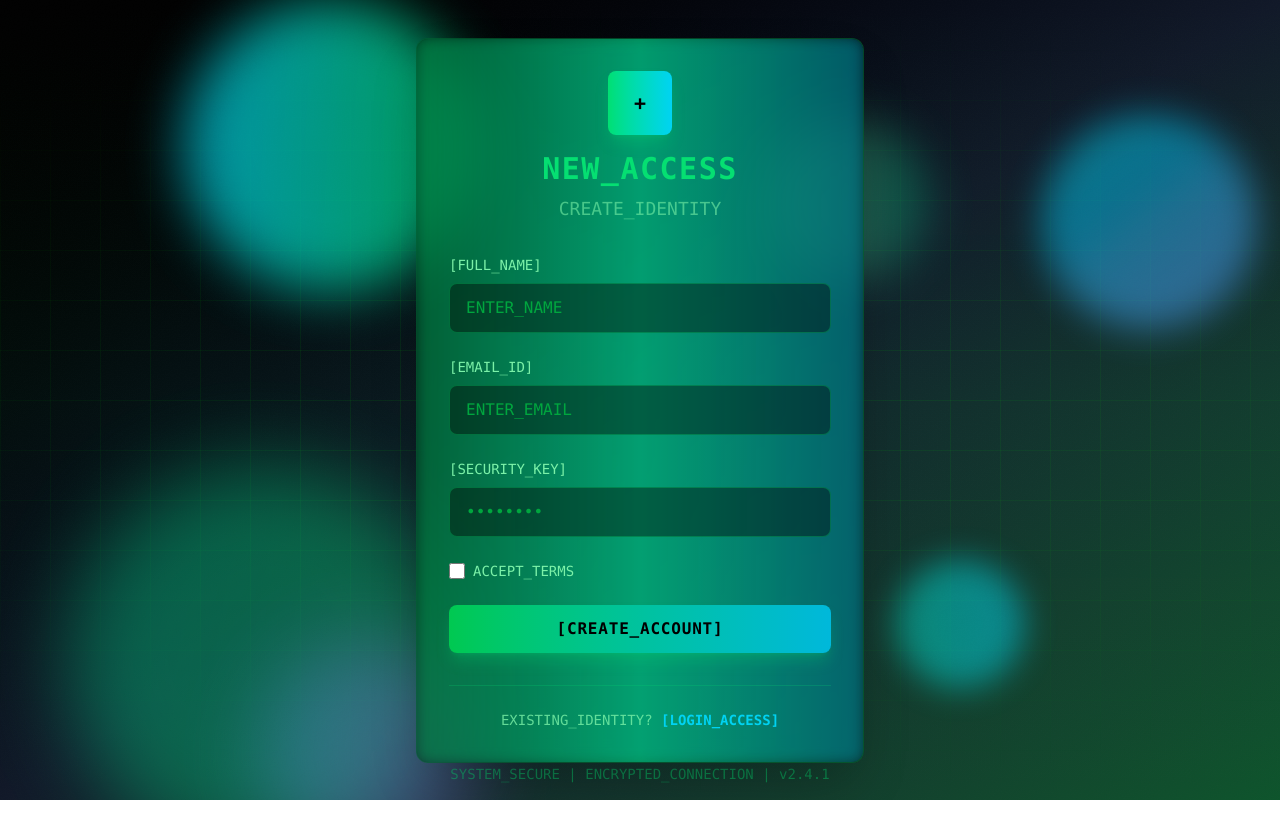
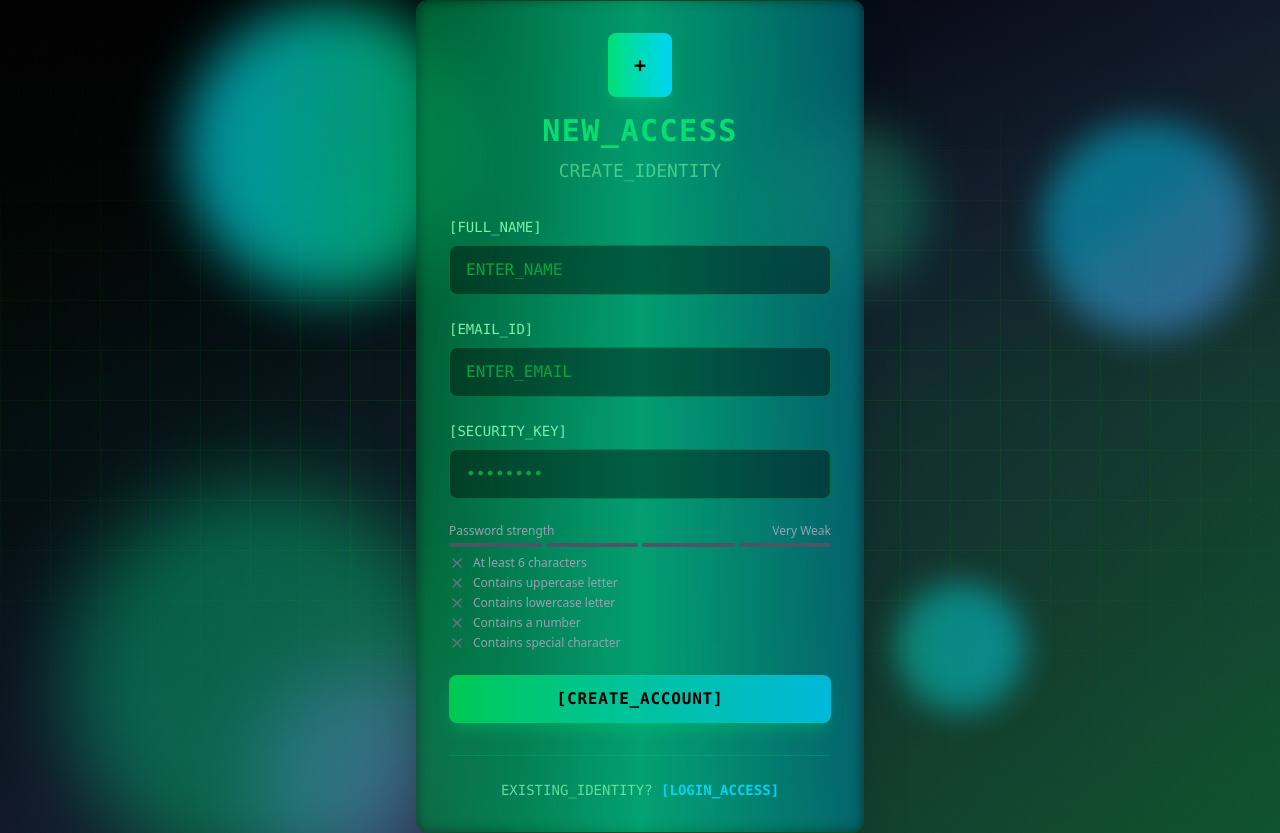
Before and after one commit to salmaelakhal/mern-authentication-system, a React app in the folder frontend/: page /signup in a window 1280 px wide. Before the commit the page ends 800 px from the top, so only its background shows below. Built offline with nearby package versions, Linux system fonts and the light colour scheme; the HTML template or start-up script is replaced by a standard one.

Commit message:
feat(ui): add advanced password strength meter with live validation and visual feedback

```diff
--- a/frontend/src/pages/LoginPage.jsx
+++ b/frontend/src/pages/LoginPage.jsx
@@ -1,4 +1,5 @@
 import React from 'react'
+import { Link } from 'react-router-dom'
 
 function LoginPage() {
   return (
@@ -76,9 +77,9 @@ function LoginPage() {
             <div className="mt-8 pt-6 border-t border-green-400/20">
               <p className="text-center text-green-300/80 text-sm font-mono">
                 NO_ACCOUNT?{" "}
-                <a href="#" className="text-cyan-400 hover:text-cyan-300 font-bold transition-colors">
+                <Link to="/signup" className="text-cyan-400 hover:text-cyan-300 font-bold transition-colors">
                   [REQUEST_ACCESS]
-                </a>
+                </Link>
               </p>
             </div>
           </div>
--- a/frontend/src/pages/SignUpPage.jsx
+++ b/frontend/src/pages/SignUpPage.jsx
@@ -1,5 +1,7 @@
-import React, { useState } from 'react';
-import { Link } from 'react-router-dom';
+import React, { useState } from "react";
+import { Link } from "react-router-dom";
+import { motion } from "framer-motion";
+import PasswordStrengthMeter from "../components/PasswordStrengthMeter";
 
 function SignUpPage() {
   const [name, setName] = useState("");
@@ -28,7 +30,9 @@ function SignUpPage() {
             {/* Logo/Header */}
             <div className="text-center mb-8">
               <div className="w-16 h-16 bg-gradient-to-r from-green-400 to-cyan-400 rounded-lg mx-auto mb-4 flex items-center justify-center shadow-lg shadow-green-400/25">
-                <span className="text-black font-bold text-xl font-mono">+</span>
+                <span className="text-black font-bold text-xl font-mono">
+                  +
+                </span>
               </div>
               <h1 className="text-3xl font-bold text-green-400 mb-2 font-mono tracking-wider">
                 NEW_ACCESS
@@ -82,7 +86,7 @@ function SignUpPage() {
                 />
               </div>
 
-              <div className="flex items-center">
+              {/* <div className="flex items-center">
                 <input
                   type="checkbox"
                   className="w-4 h-4 text-green-400 bg-black/40 border-green-400/30 rounded focus:ring-green-400/50"
@@ -90,7 +94,24 @@ function SignUpPage() {
                 <span className="ml-2 text-sm text-green-300 font-mono">
                   ACCEPT_TERMS
                 </span>
-              </div>
+              </div> */}
+
+              {/* Password strength meter  */}
+
+              <PasswordStrengthMeter password={password} />
+
+              {/* <motion.button
+						className='mt-5 w-full py-3 px-4 bg-gradient-to-r from-green-500 to-emerald-600 text-white
+						font-bold rounded-lg shadow-lg hover:from-green-600
+						hover:to-emerald-700 focus:outline-none focus:ring-2 focus:ring-green-500 focus:ring-offset-2
+						 focus:ring-offset-gray-900 transition duration-200'
+						whileHover={{ scale: 1.02 }}
+						whileTap={{ scale: 0.98 }}
+						type='submit'
+						disabled={isLoading}
+					>Sign Up
+						{isLoading ? <Loader className=' animate-spin mx-auto' size={24} /> : "Sign Up"}
+			</motion.button> */}
 
               <button
                 type="submit"
```
Also changed, not shown: frontend/src/components/PasswordStrengthMeter.jsx (line endings or trailing spaces).
